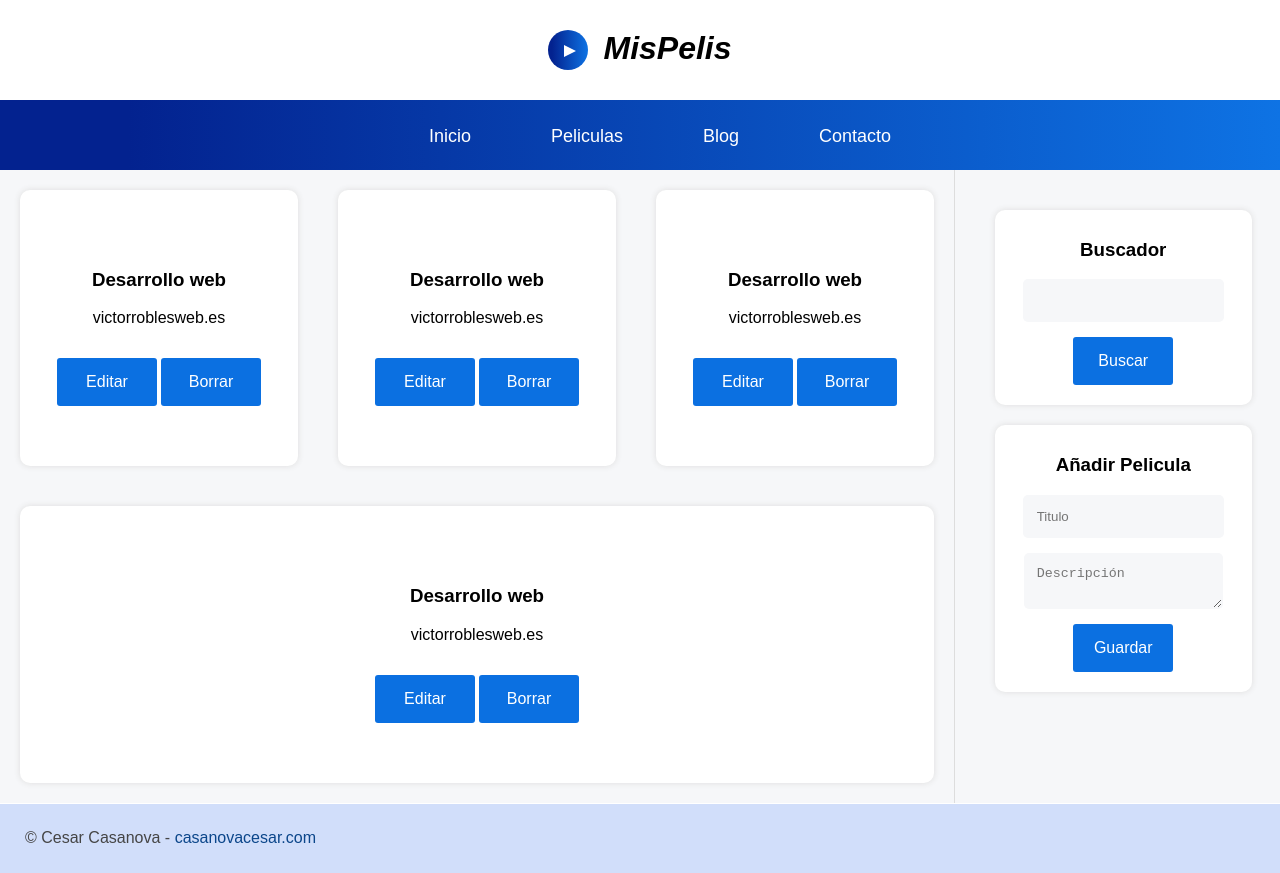
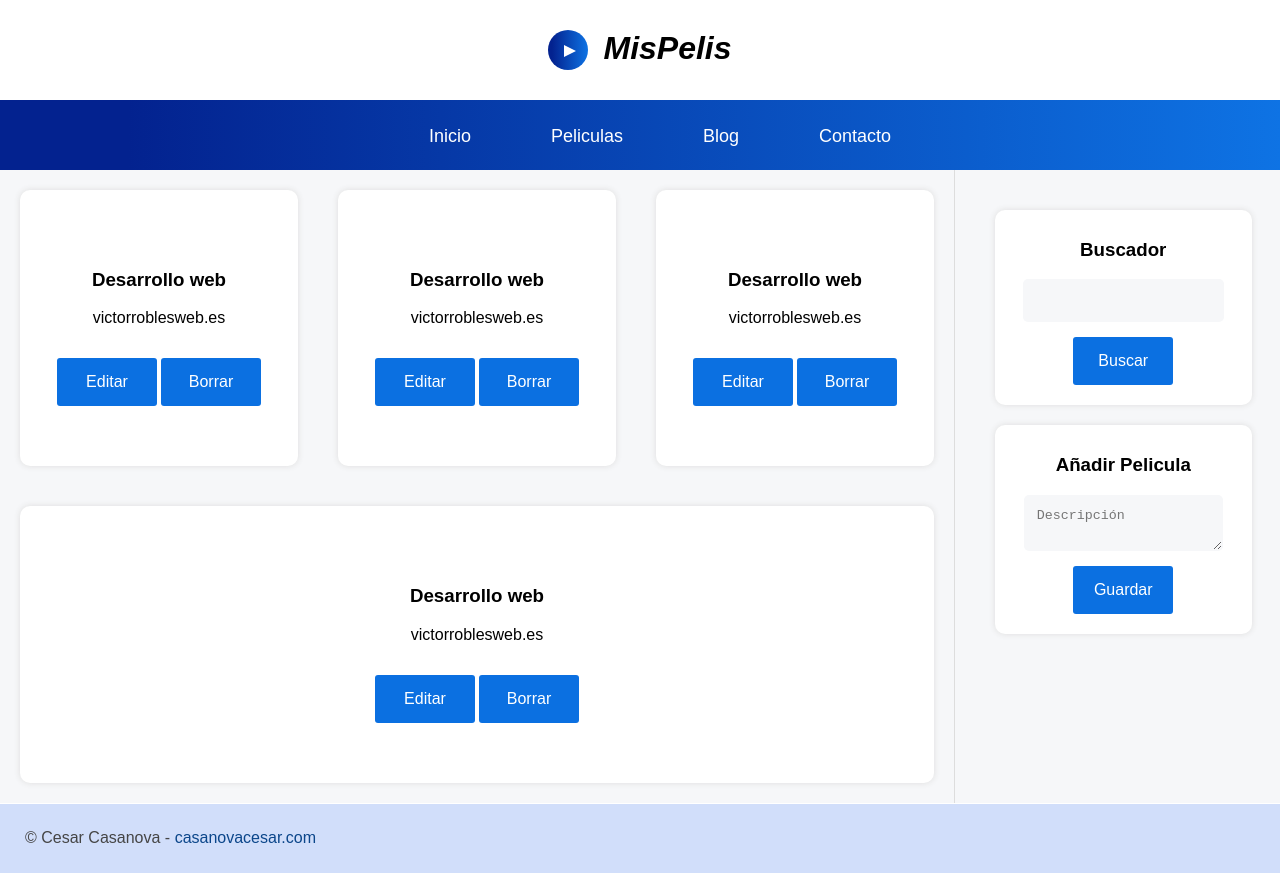
Before and after one commit to arkhanis/React_Movie-app, a React (Vite) app: page / in a window 1280 px wide. Built offline with nearby package versions, Linux system fonts and the light colour scheme.

Commit message:
Create components

```diff
--- a/src/components/Crear.jsx
+++ b/src/components/Crear.jsx
@@ -39,7 +39,7 @@ const Crear = () => {
                 </strong>
 
                 <form onSubmit={conseguirDatosForm}>
-                    <input
+                    <inputz
                         type="text"
                         id="title"
                         name='titulo'
```
